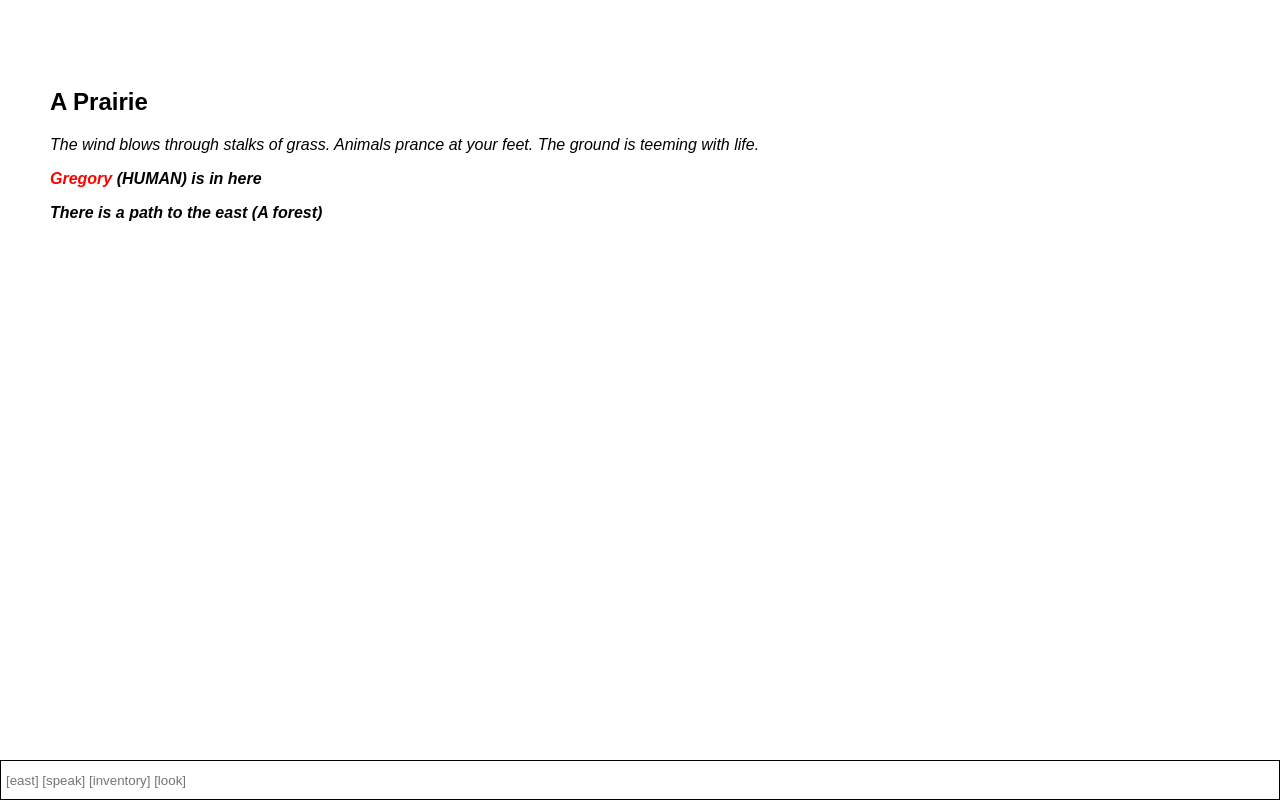
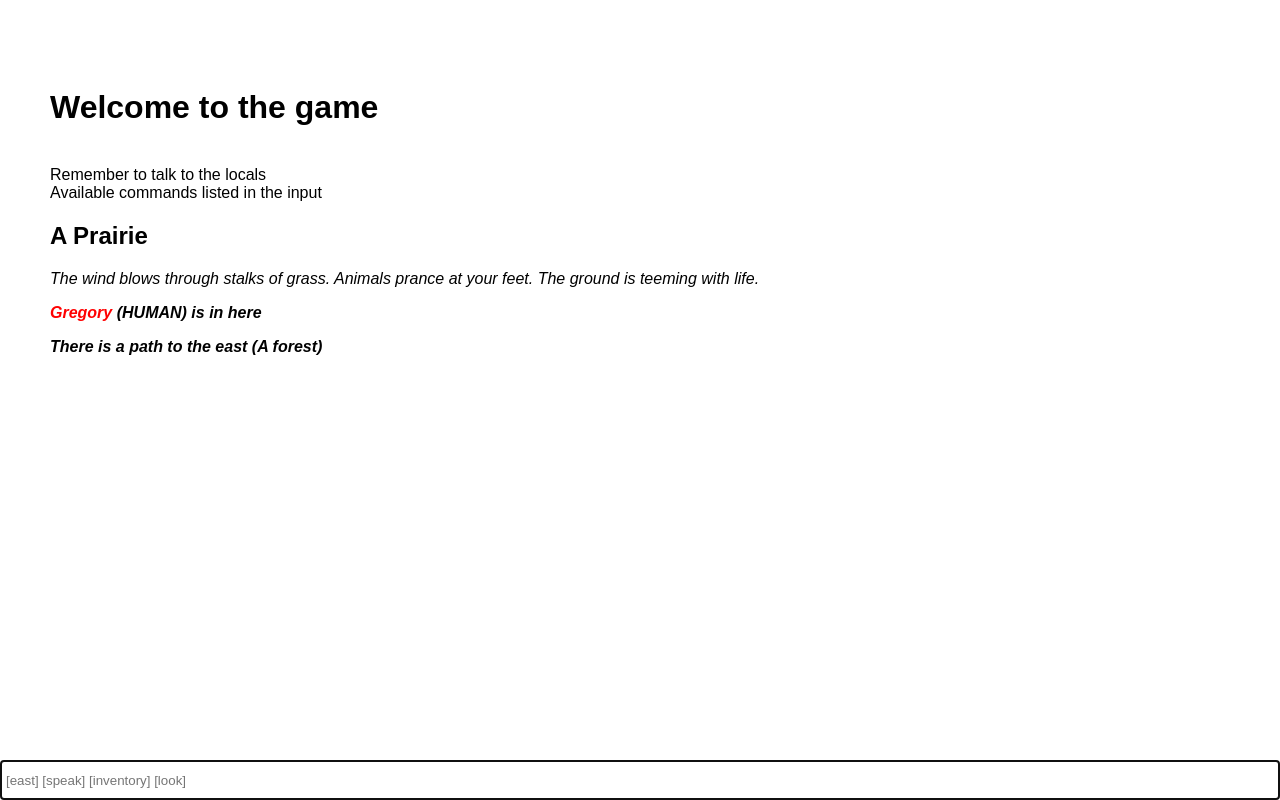
Before and after one commit to sojs-coder/Sisyphian_Game, a plain HTML site: page index.html in a window 1280 px wide. Drawn offline with Linux system fonts and the light colour scheme.

Commit message:
added directions, input focus

```diff
--- a/index.html
+++ b/index.html
@@ -4,14 +4,14 @@
 <head>
   <meta charset="utf-8">
   <meta name="viewport" content="width=device-width">
-  <title>replit</title>
+  <title>Sisyphian Game</title>
   <link href="styles.css" rel="stylesheet" type="text/css" />
 </head>
 
 <body>
   <div id = "out"></div>
   <div id = "in">
-    <input type="text" id = "input" placeholder = "[north] [south] [east] [west]">
+    <input type="text" id = "input" autofocus placeholder = "[north] [south] [east] [west]">
   </div>
   <script src="script.js"></script>
 </body>
--- a/script.js
+++ b/script.js
@@ -1060,5 +1060,7 @@ setInterval(()=>{
     }
 },1000);
 
-
+log("<h1>Welcome to the game</h1>");
+log("Remember to talk to the locals");
+log("Available commands listed in the input");
 var p = new Player({ start: map[0] });
```
